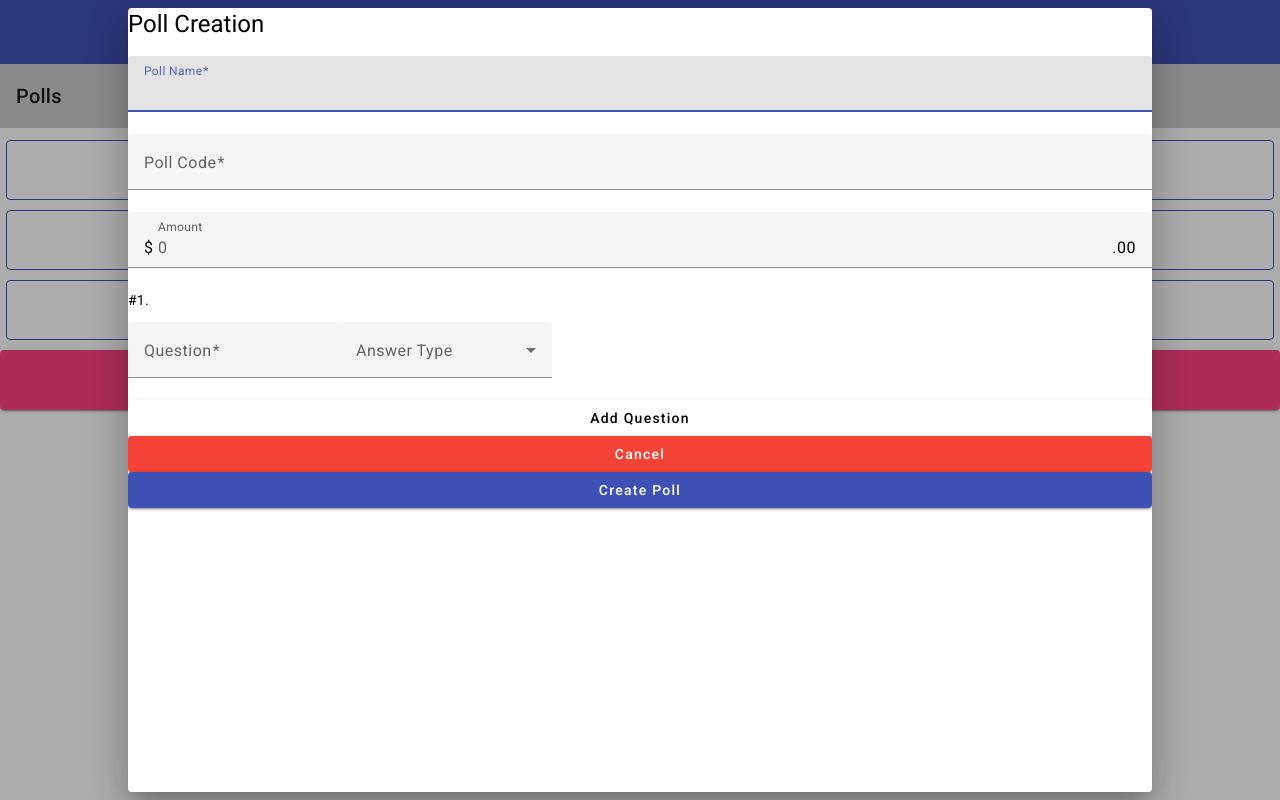
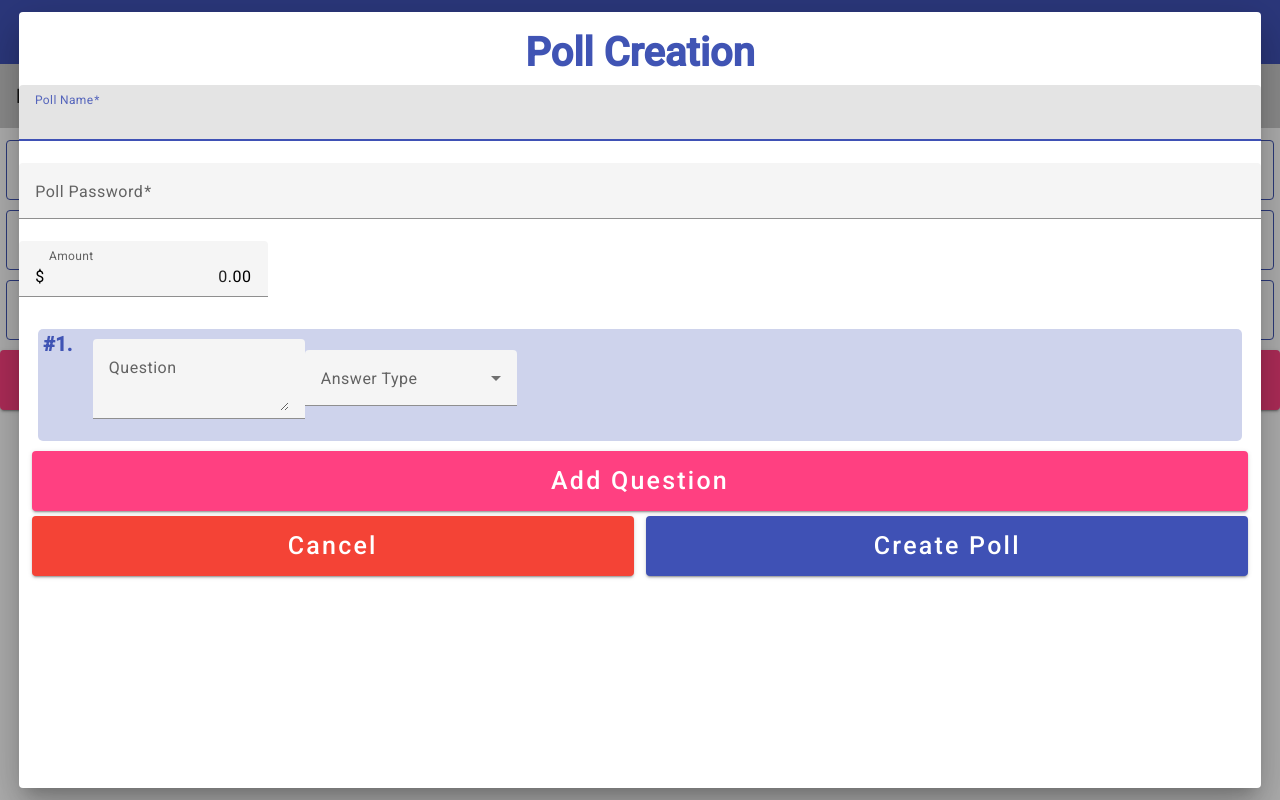
Before and after one commit to gabtrembb/gabtrembb.github.io, an Angular app: page / in a window 1280 px wide. Both pictures are taken after a click on the button "Create New". Built offline with nearby package versions, Linux system fonts and the light colour scheme.

Commit message:
poll creation has everything formatted except questions

```diff
--- a/src/app/home/home.component.ts
+++ b/src/app/home/home.component.ts
@@ -19,8 +19,9 @@ export class HomeComponent {
 
   createNewPoll() {
     let dialogRef = this.dialog.open(PollCreationComponent, {
-      height: '98%',
-      width: '98%',
+      height: '97%',
+      width: '97%',
+      maxWidth: '100%'
     });
   }
 }
--- a/src/app/poll-creation/poll-creation.component.css
+++ b/src/app/poll-creation/poll-creation.component.css
@@ -0,0 +1,73 @@
+.title {
+    margin-top: 2%;
+    margin-left: auto;
+    margin-right: auto;
+    font-size: 40px;
+    font-weight: bold;
+    color: #4054b4;
+}
+
+.add-question-button {
+    width: 98%;
+    min-height: 60px;
+    font-size: 25px;
+    margin-top: 10px;
+    margin-bottom: 5px;
+    margin-left: auto;
+    margin-right: auto;
+}
+
+.cancel-button {
+    width: 48.5%;
+    min-height: 60px;
+    font-size: 25px;
+    margin-left: 1%;
+}
+
+.create-button {
+    width: 48.5%;
+    min-height: 60px;
+    font-size: 25px;
+    margin-left: 1%;
+}
+
+.button-row {
+    display: table-cell;
+}
+
+.right-align {
+    text-align: right;
+}
+
+.amount {
+    width: 20%;
+}
+
+input[matinput]::-webkit-outer-spin-button,
+input[matinput]::-webkit-inner-spin-button {
+  -webkit-appearance: none;
+  margin: 0;
+}
+
+.question-container {
+    display: table;
+    width: 97%;
+    margin-top: 10px;
+    margin-left: auto;
+    margin-right: auto;
+    background-color: #4053b441;
+    -webkit-border-radius: 5px;
+           border-radius: 5px;
+}
+
+.question-number {
+    padding-top: 5px;
+    margin-left: 5px;
+    color: #4054b4;
+    font-weight: bold;
+    font-size: 20px;
+}
+
+.question-row {
+    display: table-row;
+}
--- a/src/app/poll-creation/poll-creation.component.html
+++ b/src/app/poll-creation/poll-creation.component.html
@@ -1,23 +1,27 @@
 <h1 class="title">Poll Creation</h1>
 <mat-form-field>
     <mat-label>Poll Name</mat-label>
-    <input matInput required>
+    <input matInput required [(ngModel)]="poll.name">
 </mat-form-field>
 <mat-form-field>
-    <mat-label>Poll Code</mat-label>
-    <input matInput required>
+    <mat-label>Poll Password</mat-label>
+    <input matInput required [(ngModel)]="poll.password">
 </mat-form-field>
-<mat-form-field floatLabel="always">
+<mat-form-field floatLabel="always" class="amount">
     <mat-label>Amount</mat-label>
-    <input matInput type="number" class="example-right-align" placeholder="0">
+    <input matInput type="number" class="right-align" [(ngModel)]="poll.money">
     <span matTextPrefix>$&nbsp;</span>
     <span matTextSuffix>.00</span>
 </mat-form-field>
 <div *ngFor="let question of this.poll.questions; index as i">
-    <p>#{{i + 1}}.</p>
-    <mat-form-field>
+    <div class="question-container" style="display: flex;">
+        <div style="width: 55px;">
+            <p class="question-number">#{{i + 1}}.</p>
+        </div>
+        <div style="flex-grow: 1;">
+            <mat-form-field style="padding-top: 10px; width: auto;">
                 <mat-label>Question</mat-label>
-        <input matInput required>
+                <textarea matInput [(ngModel)]="question.question"></textarea>
             </mat-form-field>
             <mat-form-field>
                 <mat-label>Answer Type</mat-label>
@@ -29,6 +33,10 @@
                 </mat-select>
             </mat-form-field>
         </div>
-<button (click)="addQuestion()" mat-raised-button>Add Question</button>
-<button mat-raised-button color="warn">Cancel</button>
-<button mat-raised-button color="primary">Create Poll</button>
+    </div>
+</div>
+<button (click)="addQuestion()" mat-raised-button color="accent" class="add-question-button">Add Question</button>
+<div class="button-row">
+    <button (click)="cancel()" mat-raised-button color="warn" class="cancel-button">Cancel</button>
+    <button mat-raised-button color="primary" class="create-button">Create Poll</button>
+</div>
--- a/src/app/poll-creation/poll-creation.component.ts
+++ b/src/app/poll-creation/poll-creation.component.ts
@@ -7,6 +7,7 @@ import {MatButtonModule} from '@angular/material/button';
 import { QuestionType } from '../structs/question';
 import { CommonModule } from '@angular/common';
 import {MatSelectModule} from '@angular/material/select';
+import { MatDialogRef } from '@angular/material/dialog';
 
 @Component({
   selector: 'app-poll-creation',
@@ -18,7 +19,13 @@ import {MatSelectModule} from '@angular/material/select';
 export class PollCreationComponent {
   public poll : Poll = {name:"", password:"", money: 0, questions: [{question: "", type: QuestionType.TrueFalse}]};
 
+  constructor(public dialogRef: MatDialogRef<PollCreationComponent>) { }
+
   addQuestion() {
     this.poll.questions.push({question: "", type: QuestionType.TrueFalse});
   }
+
+  cancel() {
+    this.dialogRef.close();
+  }
 }
```
Lines whose indentation alone changed are shown as unchanged.
